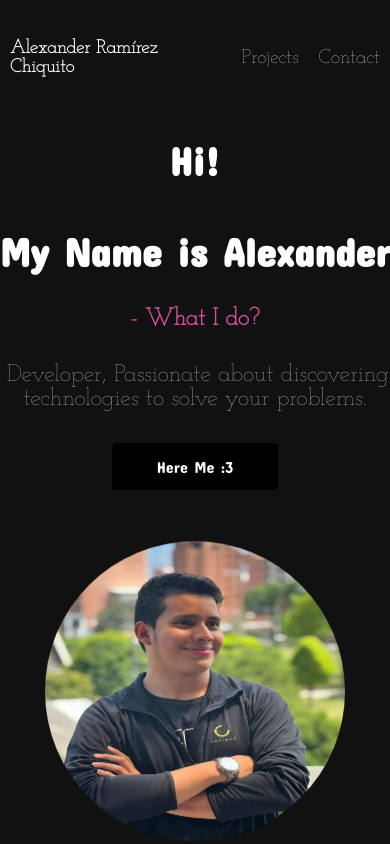
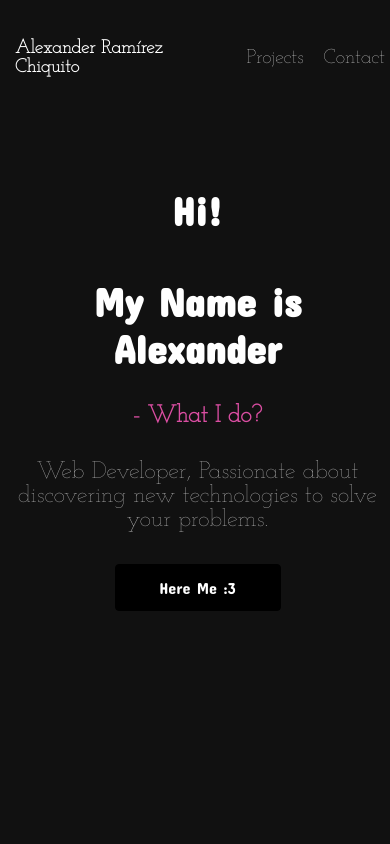
Before and after one commit to alexanderchiquito/CvProyect, a React (Vite) app in the folder portafolio-react/: page / in a window 390 px wide. Built offline with nearby package versions, Linux system fonts and the light colour scheme.

Commit message:
fix type responsive

```diff
--- a/portafolio-react/src/components/Development.jsx
+++ b/portafolio-react/src/components/Development.jsx
@@ -13,6 +13,10 @@ const Section = styled.div`
   &:hover{
     box-shadow: 0px 4px 8px rgba(247, 50, 230, 0.5),
     0px 6px 20px 0px rgba(243, 243, 243, 0.5)
+  }
+
+  @media screen and (max-width: 768px) {
+    width: 400px;
   }
 
 `;
--- a/portafolio-react/src/components/FirstSection.jsx
+++ b/portafolio-react/src/components/FirstSection.jsx
@@ -1,6 +1,6 @@
-import React from 'react';
-import { styled } from 'styled-components';
-import Navbar from './Navbar';
+import React from "react";
+import { styled } from "styled-components";
+import Navbar from "./Navbar";
 
 const Section = styled.div`
   height: 100vh;
@@ -9,79 +9,97 @@ const Section = styled.div`
   flex-direction: column;
   align-items: center;
   justify-content: space-between;
-
-`
+`;
 
 const Container = styled.div`
-  height:100%;
+  height: 100%;
   scroll-snap-align: center;
-  width:1000px;
+  width: 1000px;
   display: flex;
   justify-content: space-between;
 
-  @media only screen and (max-width: 768px) {
-    width:100%;
+  @media screen and (max-width: 1024px) {
+    width: 100%;
+    padding-left: 20px;
+  }
+
+  @media screen and (max-width: 768px) {
+    width: 100%;
     flex-direction: column;
     align-items: center;
-    justify-content: center
+    justify-content: center;
+    padding-left: 5px;
+    padding-top: 50px;
+    /* background-color: #a19191; */
   }
-`
+
+  @media screen and (max-width: 480px) {
+    width: 100%;
+    /* background-color: #fc27bc; */
+  }
+`;
 
 const Left = styled.div`
-  flex:2;
+  flex: 2;
   display: flex;
   flex-direction: column;
   justify-content: center;
 
   @media only screen and (max-width: 768px) {
-    flex:1;
+    flex: 1;
     align-items: center;
     gap: 0px;
   }
-
-`
+`;
 
 const Title = styled.h1`
   font-size: 40px;
   margin: 10px;
-  font-family: 'Concert One', cursive;
+  font-family: "Concert One", cursive;
 
   @media only screen and (max-width: 768px) {
     padding: 12px;
     text-align: center;
   }
-`
+`;
 
 const WhatWeDo = styled.div`
   display: flex;
   align-items: center;
-`
-
+`;
 
 const SubTitle = styled.h2`
   color: #da4ea2;
-  font-family: 'Josefin Slab', serif;
+  font-family: "Josefin Slab", serif;
   margin: 10px;
-`
+`;
 
 const Desc = styled.p`
   width: 500px;
   font-size: 24px;
   margin: 10px;
   color: lightgray;
-  font-family: 'Josefin Slab', serif;
-  @media only screen and (max-width: 768px) {
-    padding:12px;
+  font-family: "Josefin Slab", serif;
+  @media screen and (max-width: 768px) {
+    padding: 12px;
     text-align: center;
   }
 
+  @media screen and (max-width: 395px) {
+    width: 100%;
+    text-align: center;
+  }
+
+  /* @media screen and (max-width: 480px){
+    min-width: 100px;
+  } */
 `;
 
 const Button = styled.a`
-  --bg: #C0EEE4;
+  --bg: #c0eee4;
   --hover-bg: #ff90e8;
   --hover-text: #000;
-  font-family: 'Concert One', cursive;
+  font-family: "Concert One", cursive;
   width: 100px;
   padding: 0.8em 2em;
   margin: 10px;
@@ -94,24 +112,23 @@ const Button = styled.a`
   cursor: pointer;
   transition: 0.2s;
 
-  &:hover{
+  &:hover {
     color: var(--hover-text);
     transform: translate(-0.2rem, -0.25rem);
     background-color: var(--hover-bg);
-    box-shadow: 0.25rem 0.25rem  var(--hover-text);
+    box-shadow: 0.25rem 0.25rem var(--hover-text);
   }
-  &:active{
+  &:active {
     transform: translate(0);
     box-shadow: none;
   }
-
 `;
 
 const Right = styled.div`
-  flex:3;
+  flex: 3;
   position: relative;
   @media only screen and (max-width: 768px) {
-    flex:1;
+    flex: 1;
     width: 100%;
   }
 `;
@@ -120,31 +137,31 @@ const Img = styled.img`
   width: 250px;
   height: 250px;
   position: absolute;
-  top:0;
-  bottom:0;
-  left:0;
-  right:0;
+  top: 0;
+  bottom: 0;
+  left: 0;
+  right: 0;
   margin: auto;
   border-radius: 50%;
   animation: animate 2s infinite ease alternate;
 
-  @media only screen and (max-width: 768px) {
-    width: 300px;
-    height:300px
+  @media screen and (max-width: 768px) {
+    /* width: 300px;
+    height:300px */
+    display: none;
   }
 
   @keyframes animate {
-    to{
-      transform: translateY(20px)
+    to {
+      transform: translateY(20px);
     }
-
   }
 `;
 
 const FirstSection = () => {
   return (
     <Section>
-        <Navbar/>
+      <Navbar />
       <Container>
         <Left>
           <Title>Hi!</Title>
@@ -152,17 +169,20 @@ const FirstSection = () => {
           <WhatWeDo>
             <SubTitle>- What I do?</SubTitle>
           </WhatWeDo>
-              <Desc>Web Developer, Passionate about discovering new technologies to solve your problems.</Desc>
-              <Button href='https://www.linkedin.com/in/alexander-ramirez-chiquito-92a23a280/' >
+          <Desc>
+            Web Developer, Passionate about discovering new technologies to
+            solve your problems.
+          </Desc>
+          <Button href="https://www.linkedin.com/in/alexander-ramirez-chiquito-92a23a280/">
             Here Me :3
           </Button>
         </Left>
         <Right>
-              <Img src='./img/img.webp' />
+          <Img src="./img/img.webp" />
         </Right>
       </Container>
     </Section>
-  )
-}
+  );
+};
 
 export default FirstSection;
--- a/portafolio-react/src/components/GithubP.jsx
+++ b/portafolio-react/src/components/GithubP.jsx
@@ -14,12 +14,17 @@ const Section = styled.div`
     box-shadow: 0px 4px 8px rgba(247, 50, 230, 0.5),
     0px 6px 20px 0px rgba(243, 243, 243, 0.5)
   }
+  @media screen and (max-width: 768px) {
+    width: 400px;
+  }
 
 `;
 
 const Container = styled.div`
   align-items: center;
   margin-bottom: 20px;
+
+
 `
 
 
@@ -38,6 +43,10 @@ const Img = styled.img`
   &:hover{
     transform: scale(1.2);
   }
+  @media screen and (max-width: 768px) {
+    background-size: cover;
+  }
+
 `
 
 
--- a/portafolio-react/src/components/Navbar.jsx
+++ b/portafolio-react/src/components/Navbar.jsx
@@ -1,29 +1,42 @@
-import React, { useState } from 'react'
-import { styled } from 'styled-components'
-
+import React, { useState } from "react";
+import { styled } from "styled-components";
 
 const data = [
   {
     id: 2,
     name: "Projects",
-        url: 'https://github.com/alexanderchiquito'
+    url: "https://github.com/alexanderchiquito",
   },
   {
     id: 3,
     name: "Contact",
-        url: 'https://www.linkedin.com/in/alexander-ramirez-chiquito-92a23a280/'
-    }
-]
-
+    url: "https://www.linkedin.com/in/alexander-ramirez-chiquito-92a23a280/",
+  },
+];
 
 const Section = styled.div`
-    display:flex;
+  display: flex;
   justify-content: center;
 
-    @media only screen and (max-width: 768px) {
-        width:100%;
+  @media screen and (max-width: 1200px) {
+    width: 100%;
   }
-`
+  @media screen and (max-width: 1024px) {
+    width: 100%;
+    padding-left: 20px;
+  }
+
+  @media screen and (max-width: 768px) {
+    width: 100%;
+    padding-left: 20px;
+    padding-right: 10px;
+  }
+
+  @media screen and (max-width: 480px) {
+    width: 100%;
+  }
+
+`;
 
 const Container = styled.div`
   width: 1000px;
@@ -33,58 +46,61 @@ const Container = styled.div`
   padding: 10px 0px;
 
   @media only screen and (max-width: 768px) {
-        width:100%;
-
+    width: 100%;
   }
-`
+`;
 
 const Links = styled.div`
   display: flex;
   justify-content: center;
-
-`
+`;
 const List = styled.ul`
   display: flex;
   gap: 20px;
-    font-family: 'Josefin Slab', serif;
+  font-family: "Josefin Slab", serif;
   font-size: 20px;
   list-style: none;
 
   @media only screen and (max-width: 768px) {
     padding: 10px;
   }
-`
+`;
 const ListItem = styled.a`
   cursor: pointer;
   text-decoration: none;
   color: #fff;
-`
+
+`;
 
 const Title = styled.h3`
   display: flex;
   align-items: center;
   gap: 20px;
-    font-family: 'Josefin Slab', serif;
+  font-family: "Josefin Slab", serif;
   cursor: pointer;
 
-
   @media only screen and (max-width: 768px) {
-        width:100%;
+    width: 100%;
     padding: 10px;
   }
-`
-
+`;
 
 function Navbar() {
-    const [change, setChange] = useState('Home')
+  const [change, setChange] = useState("Home");
   return (
     <Section>
       <Container>
         <Title>Alexander Ramírez Chiquito</Title>
         <Links>
           <List>
-                    {data.map((item)=>(
-                        <ListItem key={item.id} text={item.name} onClick={()=> setChange(item)} href={item.url} target='_blank' >
+            {data.map((item) => (
+              <ListItem
+                key={item.id}
+                text={item.name}
+                onClick={() => setChange(item)}
+                href={item.url}
+                target="_blank"
+              >
                 {item.name}
               </ListItem>
             ))}
@@ -92,7 +108,7 @@ function Navbar() {
         </Links>
       </Container>
     </Section>
-  )
+  );
 }
 
 export default Navbar;
--- a/portafolio-react/src/components/Proyect3.jsx
+++ b/portafolio-react/src/components/Proyect3.jsx
@@ -13,6 +13,10 @@ const Section = styled.div`
   &:hover{
     box-shadow: 0px 4px 8px rgba(247, 50, 230, 0.5),
     0px 6px 20px 0px rgba(243, 243, 243, 0.5)
+  }
+
+  @media screen and (max-width: 768px) {
+    width: 400px;
   }
 
 `;
--- a/portafolio-react/src/components/Proyects.jsx
+++ b/portafolio-react/src/components/Proyects.jsx
@@ -56,7 +56,7 @@ const ListItem = styled.li`
   position: relative;
 
   @media only screen and (max-width: 768px) {
-    font-size: 40px;
+    font-size: 20px;
     color: white;
     -webkit-text-stroke: 0px;
   }
@@ -89,6 +89,11 @@ const Right = styled.div`
   display: flex;
   align-items: center;
   margin-left: 100px;
+
+  @media screen and (max-width: 768px) {
+    align-items: center;
+    margin-left: 50px;
+  }
 `
 
 const Proyects = () => {
--- a/portafolio-react/src/components/SecondSection.jsx
+++ b/portafolio-react/src/components/SecondSection.jsx
@@ -20,10 +20,6 @@ const Container = styled.div`
 const Left = styled.div`
   flex: 1;
 
-  @media only screen and (max-width: 768px) {
-    display: none;
-  }
-
   `;
 const Title = styled.h1`
   font-size: 40px;
@@ -39,8 +35,7 @@ const Right = styled.div`
   flex:1;
   display: flex;
 
-
-  @media only screen and (max-width: 768px) {
+  @media screen and (max-width: 768px) {
     align-items: center;
     text-align: center;
   }
@@ -94,6 +89,15 @@ const DivItemsContent = styled.div`
       transform: ${({ direction }) => (direction === 'right' ? 'translateX(-25%)' : 'translateX(200px)')};
     }
   }
+
+  @media screen and (max-width: 768px) {
+    gap: 150px;
+  }
+
+  @media screen and (max-width: 480px) {
+    gap: 100px;
+  }
+
 `;
 
 const DivItem = styled.div`
--- a/portafolio-react/src/components/WebDesing.jsx
+++ b/portafolio-react/src/components/WebDesing.jsx
@@ -13,6 +13,10 @@ const Section = styled.div`
   &:hover{
     box-shadow: 0px 4px 8px rgba(247, 50, 230, 0.5),
     0px 6px 20px 0px rgba(243, 243, 243, 0.5)
+  }
+
+  @media screen and (max-width: 768px) {
+    width: 400px;
   }
 
 `;
```
Lines whose indentation alone changed are shown as unchanged.
